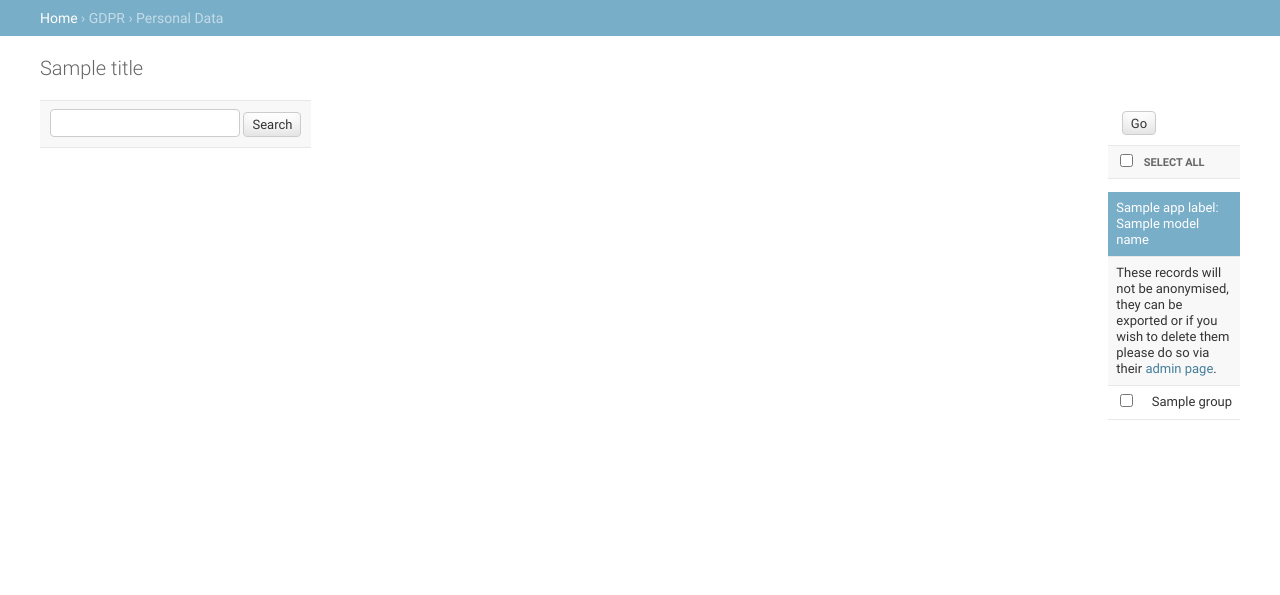
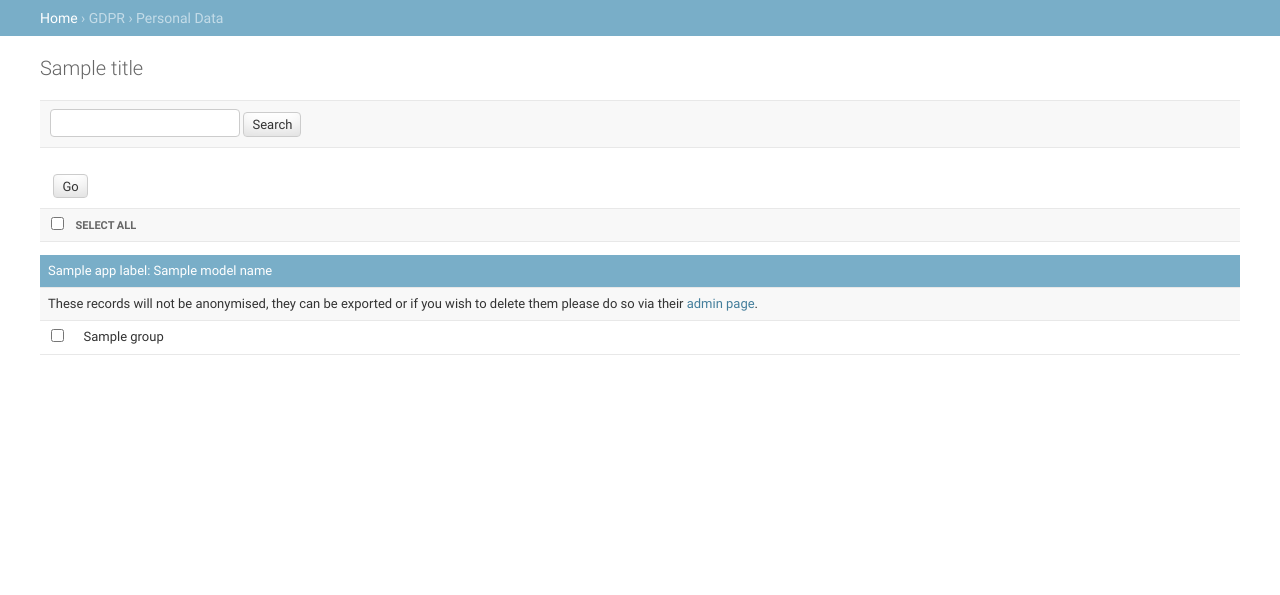
Before and after one commit to wildfish/django-gdpr-assist, a Django app: template gdpr_assist/templates/gdpr_assist/admin/pd_change_list.html in a window 1280 px wide. Shown: the part 64-659 px from the top of the page. Run offline with Django 3.2, Linux system fonts and the light colour scheme; the template is opened without the code that fills it: most values are stand-ins (such as "Sample title", 1, 10 or a date in 2020); form fields are guessed from the names that the template uses; parts of the project's set-up code (start-up, migrations or seed data) failed here and were passed over.

Commit message:
Fixed issue with Admin styling affecting newer versions of Django

```diff
--- a/gdpr_assist/templates/gdpr_assist/admin/pd_change_list.html
+++ b/gdpr_assist/templates/gdpr_assist/admin/pd_change_list.html
@@ -3,9 +3,9 @@
 
 {% block extrastyle %}
     {{ block.super }}
-  <link rel="stylesheet" type="text/css" href="{% static "admin/css/changelists.css" %}" />
+    <link rel="stylesheet" type="text/css" href="{% static "admin/css/changelists.css" %}"/>
     {% if cl.formset %}
-    <link rel="stylesheet" type="text/css" href="{% static "admin/css/forms.css" %}" />
+        <link rel="stylesheet" type="text/css" href="{% static "admin/css/forms.css" %}"/>
     {% endif %}
     {% if cl.formset or action_form %}
         <script type="text/javascript" src="{% url 'admin:jsi18n' %}"></script>
@@ -16,6 +16,7 @@
         #changelist table td:first-child {
             width: 1.5em;
         }
+
         #changelist table td.group-head {
             padding: 1em 0 0 0;
         }
@@ -38,7 +39,7 @@
 {% block content %}
     <div id="content-main">
         <div id="changelist" class="module filtered">
-
+            <div class="changelist-form-container">
                 <div id="toolbar">
                     <div class="search">
                         <form action="." method="POST">
@@ -57,7 +58,8 @@
                         {% if forloop.first %}
                             <div class="actions">
                                 <label>{{ form.action.label }}{{ form.action }} {{ form.action.errors }}</label>
-            <button type="submit" class="button" title="{% trans "Run the selected action" %}">{% trans "Go" %}</button>
+                                <button type="submit" class="button"
+                                        title="{% trans "Run the selected action" %}">{% trans "Go" %}</button>
                             </div>
 
                             <table>
@@ -95,11 +97,13 @@
                     {% for obj in group.results %}
                         <tr class="row1">
                             <td class="action-checkbox">
-                        <input name="obj_pk" value="{{ group.content_type.pk }}-{{ obj.pk }}" class="action-select" type="checkbox">
+                                <input name="obj_pk" value="{{ group.content_type.pk }}-{{ obj.pk }}"
+                                       class="action-select" type="checkbox">
                             </td>
                             <td class="field-username">
                                 {% url group.url_name obj.pk as obj_url %}
-                        {% if obj_url %}<a href="{{ obj_url }}">{% endif %}{{ obj }}{% if obj_url %}</a>{% endif %}
+                                {% if obj_url %}<a href="{{ obj_url }}">{% endif %}{{ obj }}{% if obj_url %}
+                                </a>{% endif %}
                             </td>
                         </tr>
                     {% endfor %}
@@ -115,5 +119,6 @@
                 </form>
             </div>
         </div>
+    </div>
 
 {% endblock %}
```
Lines whose indentation alone changed are shown as unchanged.
